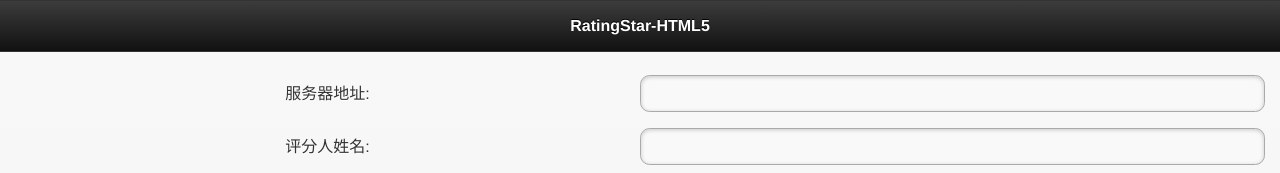
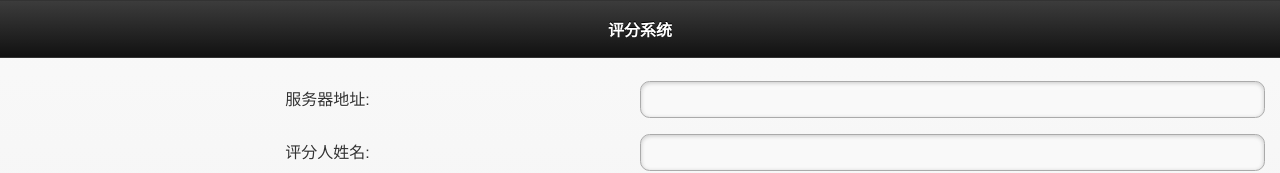
Before and after one commit to wangxiaomo/RatingStar-HTML5, a plain HTML site: page index.html in a window 1280 px wide. Shown: the top 173 px of the page. Drawn offline with Linux system fonts and the light colour scheme.

Commit message:
fix typo

```diff
--- a/index.html
+++ b/index.html
@@ -89,7 +89,7 @@ $(function(){
       }
 
 
-      $('.header-title').val(app.title);
+      $('.header-title').text(app.title);
       $('#ip_addr').attr('value', localStorage.ip_addr);
       $('#username').attr('value', localStorage.username);
 
```
